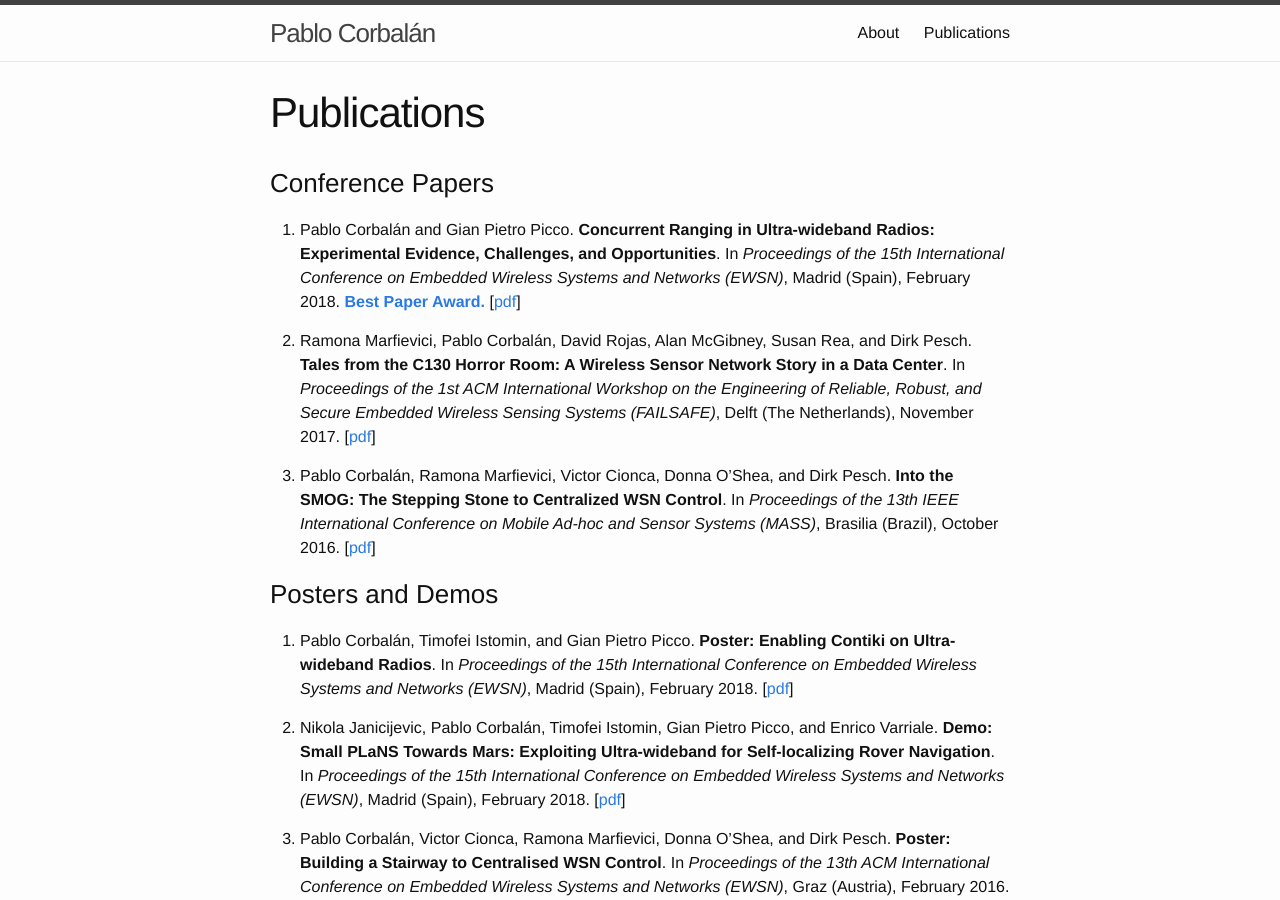
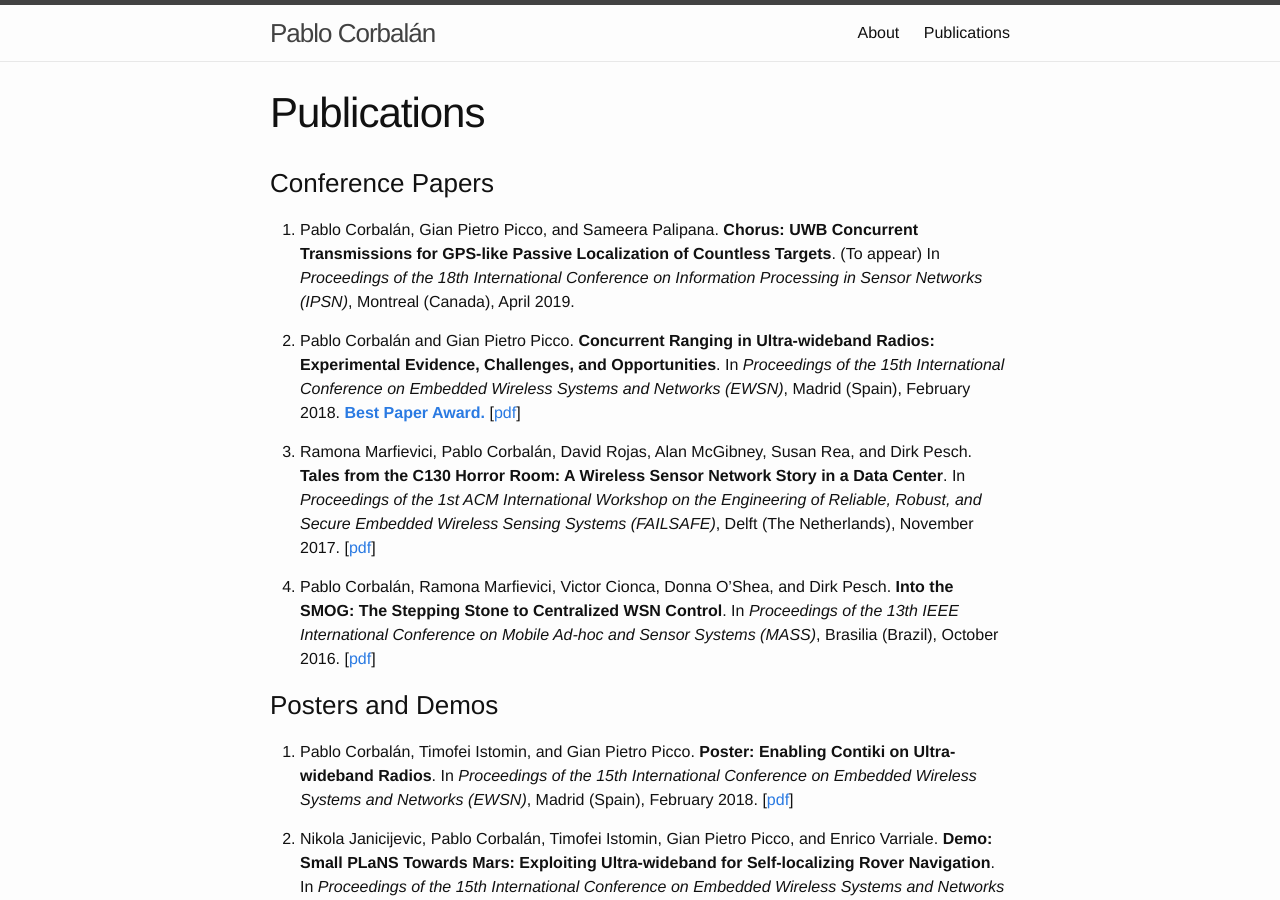
Before and after one commit to pablocorbalan/pablocorbalan.github.io, a Jekyll site: the page built from publications.md, in a window 1280 px wide and 900 px high. Built offline with Jekyll 4.4.1, drawn with Linux system fonts in a browser that asks for light colours.

Commit message:
Add Chorus to publications

```diff
--- a/publications.md
+++ b/publications.md
@@ -5,11 +5,13 @@ permalink: /publications/
 ---
 
 ### Conference Papers
-1. Pablo Corbalán and Gian Pietro Picco. **Concurrent Ranging in Ultra-wideband Radios: Experimental Evidence, Challenges, and Opportunities**. In *Proceedings of the 15th International Conference on Embedded Wireless Systems and Networks (EWSN)*, Madrid (Spain), February 2018. **[Best Paper Award.](https://ewsn2018.networks.imdea.org)** [[pdf](/docs/papers/ewsn18-concurrent-ranging.pdf)]
+1. Pablo Corbalán, Gian Pietro Picco, and Sameera Palipana. **Chorus: UWB Concurrent Transmissions for GPS-like Passive Localization of Countless Targets**. (To appear) In *Proceedings of the 18th International Conference on Information Processing in Sensor Networks (IPSN)*, Montreal (Canada), April 2019.
 
-2. Ramona Marfievici, Pablo Corbalán, David Rojas, Alan McGibney, Susan Rea, and Dirk Pesch. **Tales from the C130 Horror Room: A Wireless Sensor Network Story in a Data Center**. In *Proceedings of the 1st ACM International Workshop on the Engineering of Reliable, Robust, and Secure Embedded Wireless Sensing Systems (FAILSAFE)*, Delft (The Netherlands), November 2017. [[pdf](/docs/papers/tales-c130-horror-failsafe-2017.pdf)]
+2. Pablo Corbalán and Gian Pietro Picco. **Concurrent Ranging in Ultra-wideband Radios: Experimental Evidence, Challenges, and Opportunities**. In *Proceedings of the 15th International Conference on Embedded Wireless Systems and Networks (EWSN)*, Madrid (Spain), February 2018. **[Best Paper Award.](https://ewsn2018.networks.imdea.org)** [[pdf](/docs/papers/ewsn18-concurrent-ranging.pdf)]
 
-3. Pablo Corbalán, Ramona Marfievici, Victor Cionca, Donna O’Shea, and Dirk Pesch. **Into the SMOG: The Stepping Stone to Centralized WSN Control**. In *Proceedings of the 13th IEEE International Conference on Mobile Ad-hoc and Sensor Systems (MASS)*, Brasilia (Brazil), October 2016. [[pdf](/docs/papers/into-the-smog-ieee-mass.pdf)]
+3. Ramona Marfievici, Pablo Corbalán, David Rojas, Alan McGibney, Susan Rea, and Dirk Pesch. **Tales from the C130 Horror Room: A Wireless Sensor Network Story in a Data Center**. In *Proceedings of the 1st ACM International Workshop on the Engineering of Reliable, Robust, and Secure Embedded Wireless Sensing Systems (FAILSAFE)*, Delft (The Netherlands), November 2017. [[pdf](/docs/papers/tales-c130-horror-failsafe-2017.pdf)]
+
+4. Pablo Corbalán, Ramona Marfievici, Victor Cionca, Donna O’Shea, and Dirk Pesch. **Into the SMOG: The Stepping Stone to Centralized WSN Control**. In *Proceedings of the 13th IEEE International Conference on Mobile Ad-hoc and Sensor Systems (MASS)*, Brasilia (Brazil), October 2016. [[pdf](/docs/papers/into-the-smog-ieee-mass.pdf)]
 
 ### Posters and Demos
 
```
